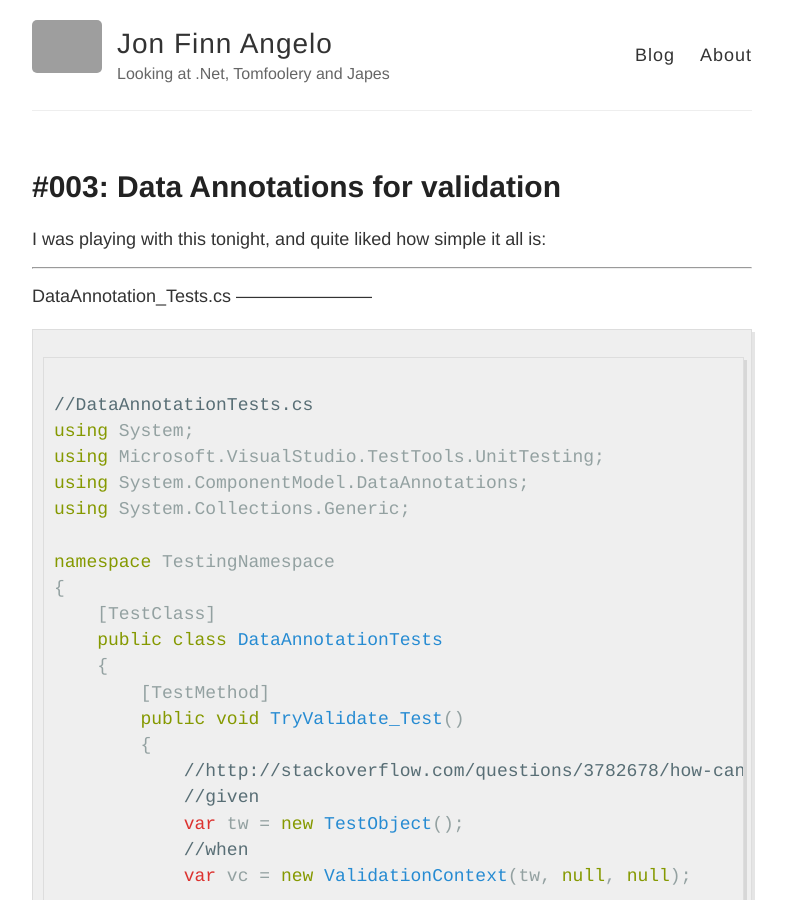
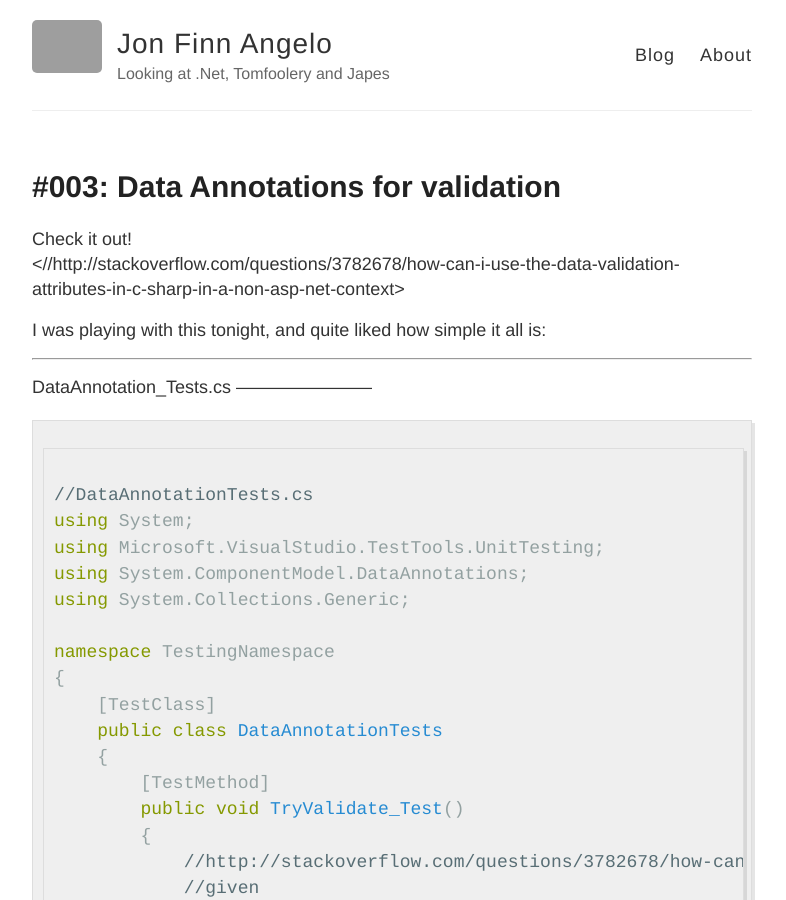
Before and after one commit to FinnAngelo/FinnAngelo.github.io, a Jekyll site: the page built from _posts/2015-05-14-003-Data Annotations for validation.md, in a window 1280 px wide and 900 px high. Shown: the whole window, without its empty margins (248-1034 px from the left). Built offline with Jekyll 4.4.1, drawn with Linux system fonts in a browser that asks for light colours; Markdown is read by kramdown in place of the engine named in the settings; grey boxes are pictures that could not be loaded.

Commit message:
Update 2015-05-14-003-Data Annotations for validation.md

```diff
--- a/_posts/2015-05-14-003-Data Annotations for validation.md
+++ b/_posts/2015-05-14-003-Data Annotations for validation.md
@@ -3,6 +3,9 @@ layout: post
 title: "#003: Data Annotations for validation"
 published: true
 ---
+
+Check it out!
+<//http://stackoverflow.com/questions/3782678/how-can-i-use-the-data-validation-attributes-in-c-sharp-in-a-non-asp-net-context>
 
 I was playing with this tonight, and quite liked how simple it all is:
 
```
